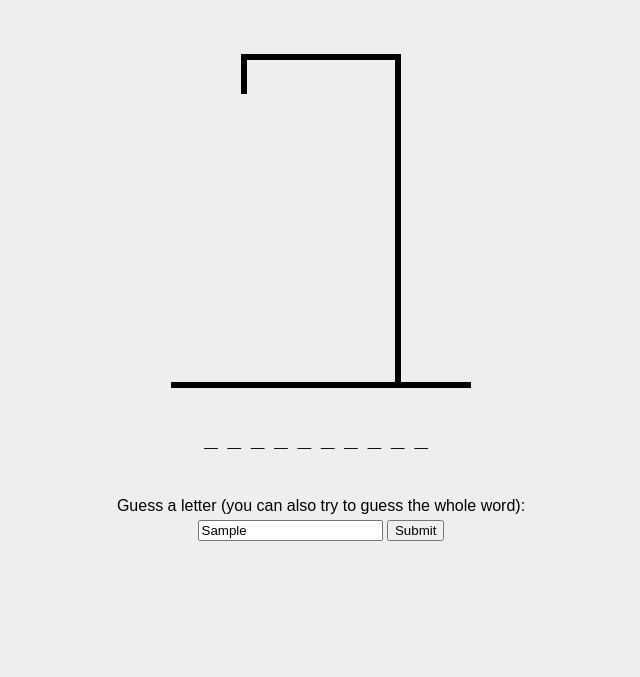
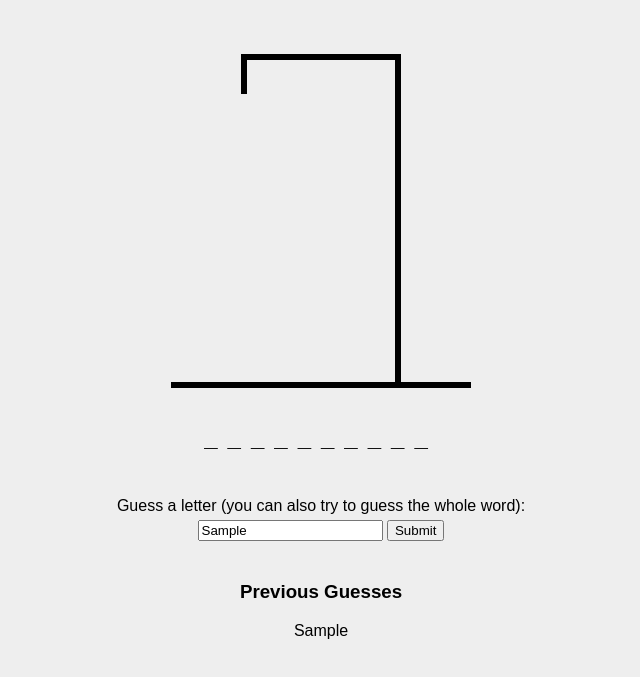
Before and after one commit to agoodson582/hangman, a plain HTML site: page index.html in a window 1280 px wide. Both pictures are taken after typing "Sample" into the empty fields and a click on the button "Submit". Shown: the part 79-756 px from the top of the page, without its empty margins (319-959 px from the left). Drawn offline with Linux system fonts and the light colour scheme.

Commit message:
Started adding functionality to Submit button

```diff
--- a/index.html
+++ b/index.html
@@ -41,9 +41,7 @@
         </div>
         <div class="guess-history">
             <h3>Previous Guesses</h3>
-            <p class="guess-list">
-                <ul></ul>
-            </p>
+            <ul class="guess-list"></ul>
         </div>
     </div>
     <script src="script.js" type="module"></script>
--- a/script.js
+++ b/script.js
@@ -5,7 +5,9 @@ var wordToGuess;
 
 // Element references
 let submitButton = document.getElementById('submit');
-let selectedWord = document.querySelector('.selected-word');
+let selectedWordArea = document.querySelector('.selected-word');
+let guessHistoryPanel = document.querySelector('.guess-history');
+let guessList = document.querySelector('.guess-list');
 
 // Event listeners
 submitButton.addEventListener("click", onSubmitClick);
@@ -24,10 +26,22 @@ function setupGame() {
 
     // Select a random word for the player to guess
     wordToGuess = words[Math.floor(Math.random() * words.length)];
-    selectedWord.innerHTML = '_'.repeat(wordToGuess.length);
+    selectedWordArea.innerHTML = '_'.repeat(wordToGuess.length);
+
+    console.log(`Word to guess: ${wordToGuess}`);
 }
 
 // Input event listeners
 function onSubmitClick() {
     let guess = document.getElementById('guess-textbox').value;
+    console.log(`guess: ${guess}`);
+
+    // Make sure guess-history div is visible first
+    guessHistoryPanel.style.visibility = 'visible';
+
+    var guessItem = document.createElement('li');
+    guessItem.append(guess);
+
+    guessList.appendChild(guessItem);
+
 }
--- a/styles.css
+++ b/styles.css
@@ -33,15 +33,6 @@ body > * {
 label {
     display: block;
     margin-bottom: 5px;
-}
-
-.selected-word {
-    letter-spacing: 10px;
-    margin-bottom: 45px;
-}
-
-.guess-prompt {
-    margin-bottom: 40px;
 }
 
 .shape {
@@ -141,3 +132,21 @@ label {
     border-inline: none;
     border-bottom: none;
 }
+
+.selected-word {
+    letter-spacing: 10px;
+    margin-bottom: 45px;
+}
+
+.guess-prompt {
+    margin-bottom: 40px;
+}
+
+.guess-list {
+    padding: 0;
+}
+
+.guess-list > li {
+    margin-block: 5px;
+    list-style: none;
+}
```
